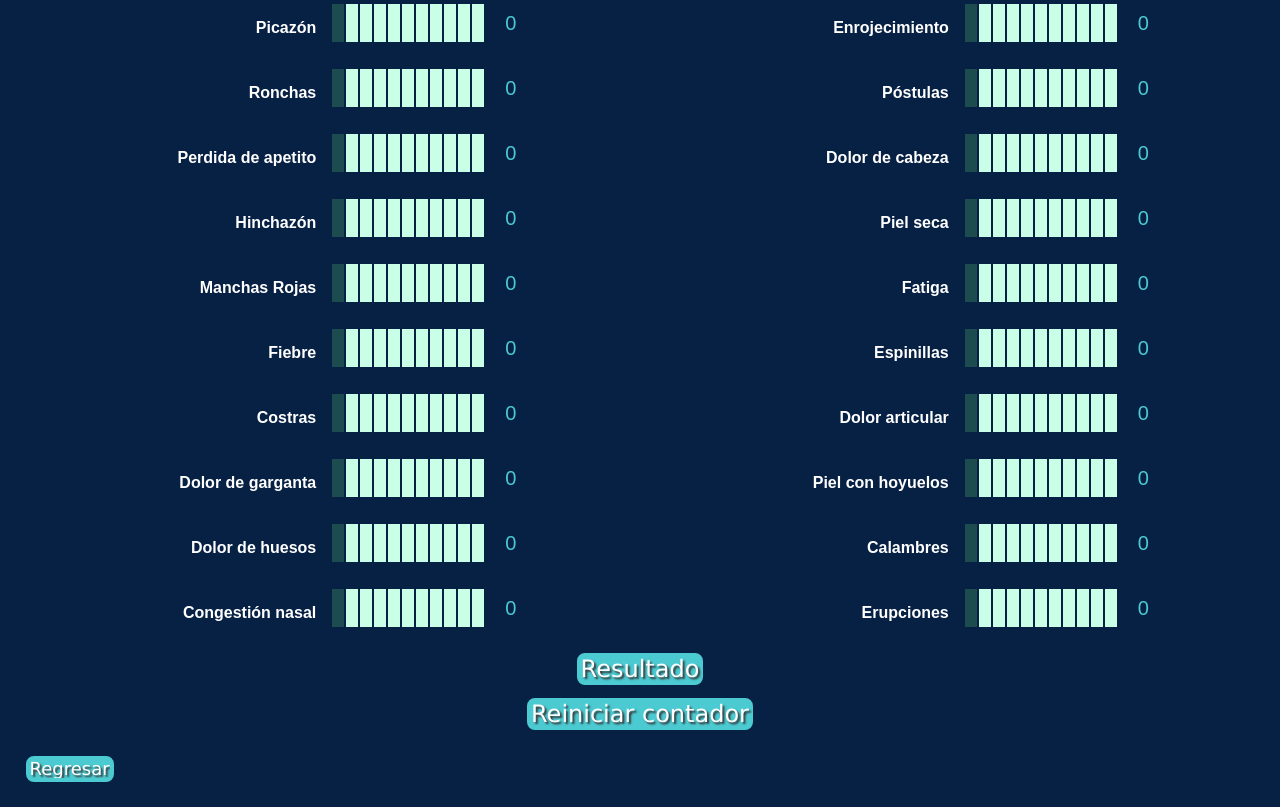
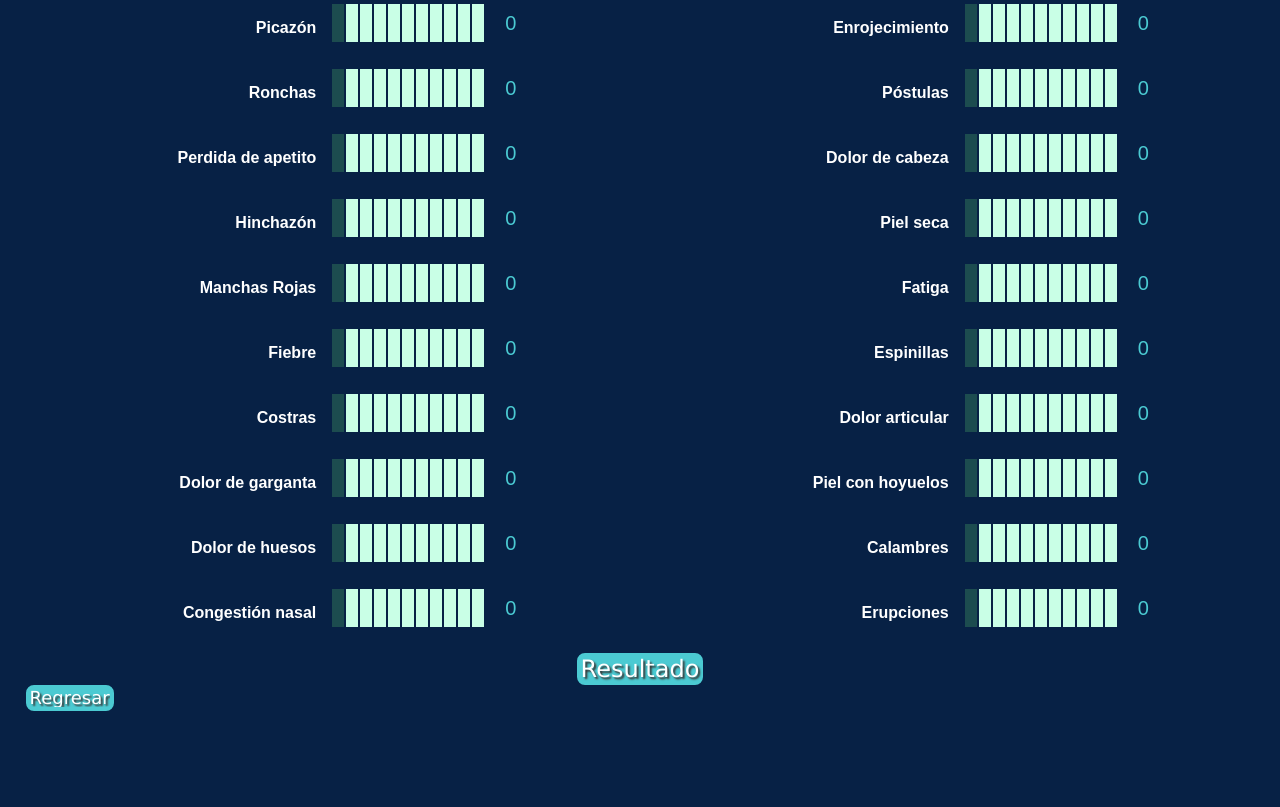
Before and after one commit to aporter12/logicaDifusa, a plain HTML site: page diagnosticoGeneral.html in a window 1280 px wide. Shown: the part 321-1128 px from the top of the page. After the commit the page ends 1058 px from the top, so only its background shows below. Drawn offline with Linux system fonts and the light colour scheme.

Commit message:
Quité el botón de reiniciar prueba

```diff
--- a/diagnosticoGeneral.html
+++ b/diagnosticoGeneral.html
@@ -442,7 +442,6 @@
     </tr>
   </table>
   <button onclick="obtenerDiagnostico()" class="resultado"> Resultado </button>
-  <button onclick="reiniciarPrueba()" class="reinicio"> Reiniciar contador</button>
   <a href="index.html"><input type="submit" name="" value="Regresar" class="regresar"></a>
   </div>
   <div id="respuesta" class="hidden">
```
